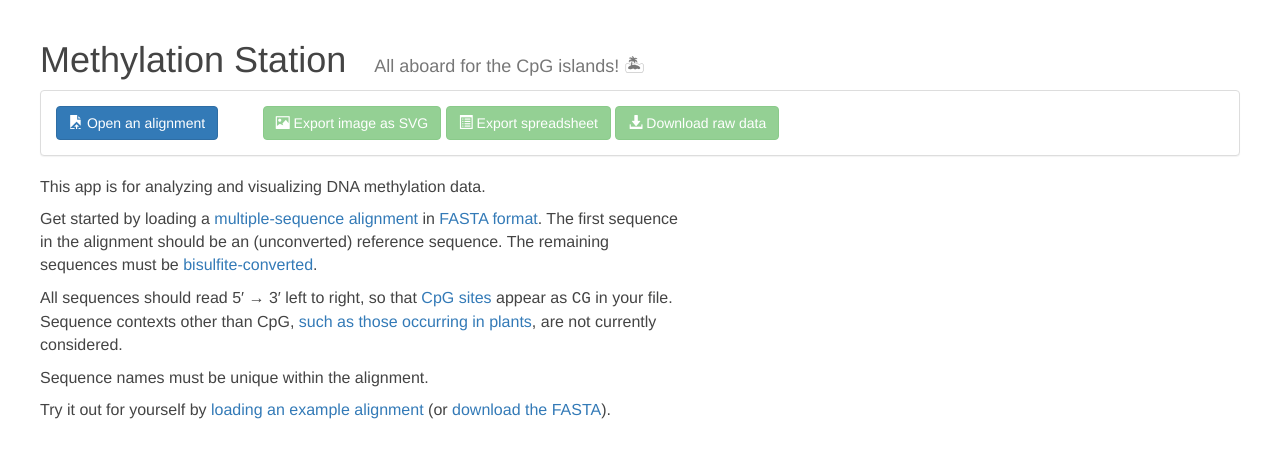
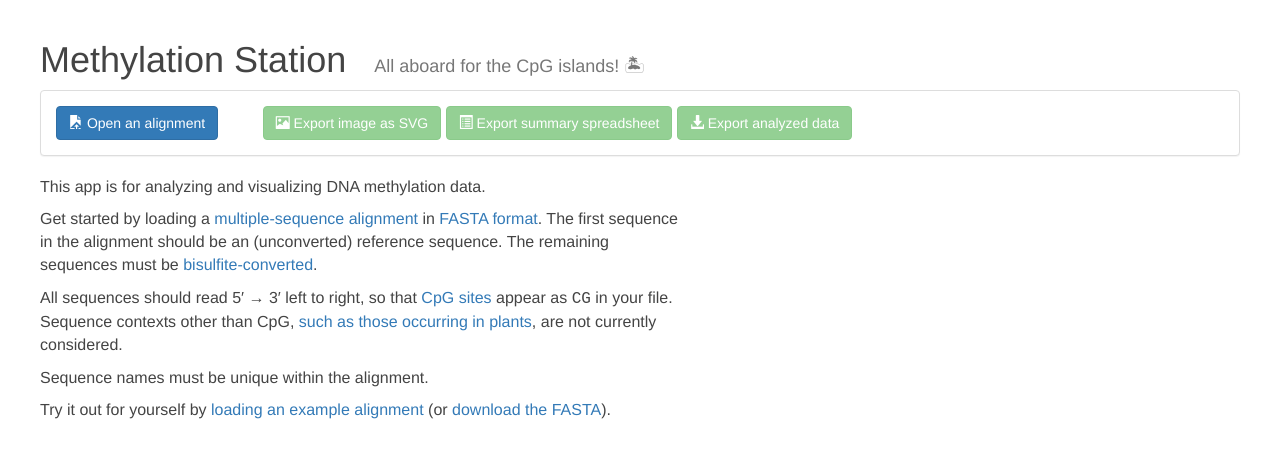
Before and after one commit to MullinsLab/Methylation-Station, a plain HTML site: page index.html in a window 1280 px wide. Drawn offline with nearby package versions, Linux system fonts and the light colour scheme.

Commit message:
Better export button labels
As suggested by Evan.

```diff
--- a/index.html
+++ b/index.html
@@ -44,7 +44,7 @@
                   ng-click="$event.target.href = !app.alignment.cpgSites ? '' : app.tableToURL()"
                   ng-disabled="!app.alignment.cpgSites">
                   <span class="glyphicon glyphicon-list-alt"></span>
-                  Export spreadsheet
+                  Export summary spreadsheet
                 </a>
 
                 <a class="btn btn-success" target="_blank"
@@ -52,7 +52,7 @@
                   ng-click="$event.target.href = !app.alignment.analysisSites ? '' : app.dataToURL()"
                   ng-disabled="!app.alignment.analysisSites">
                   <span class="glyphicon glyphicon-download-alt"></span>
-                  Download raw data
+                  Export analyzed data
                 </a>
               </div>
             </div>
```
